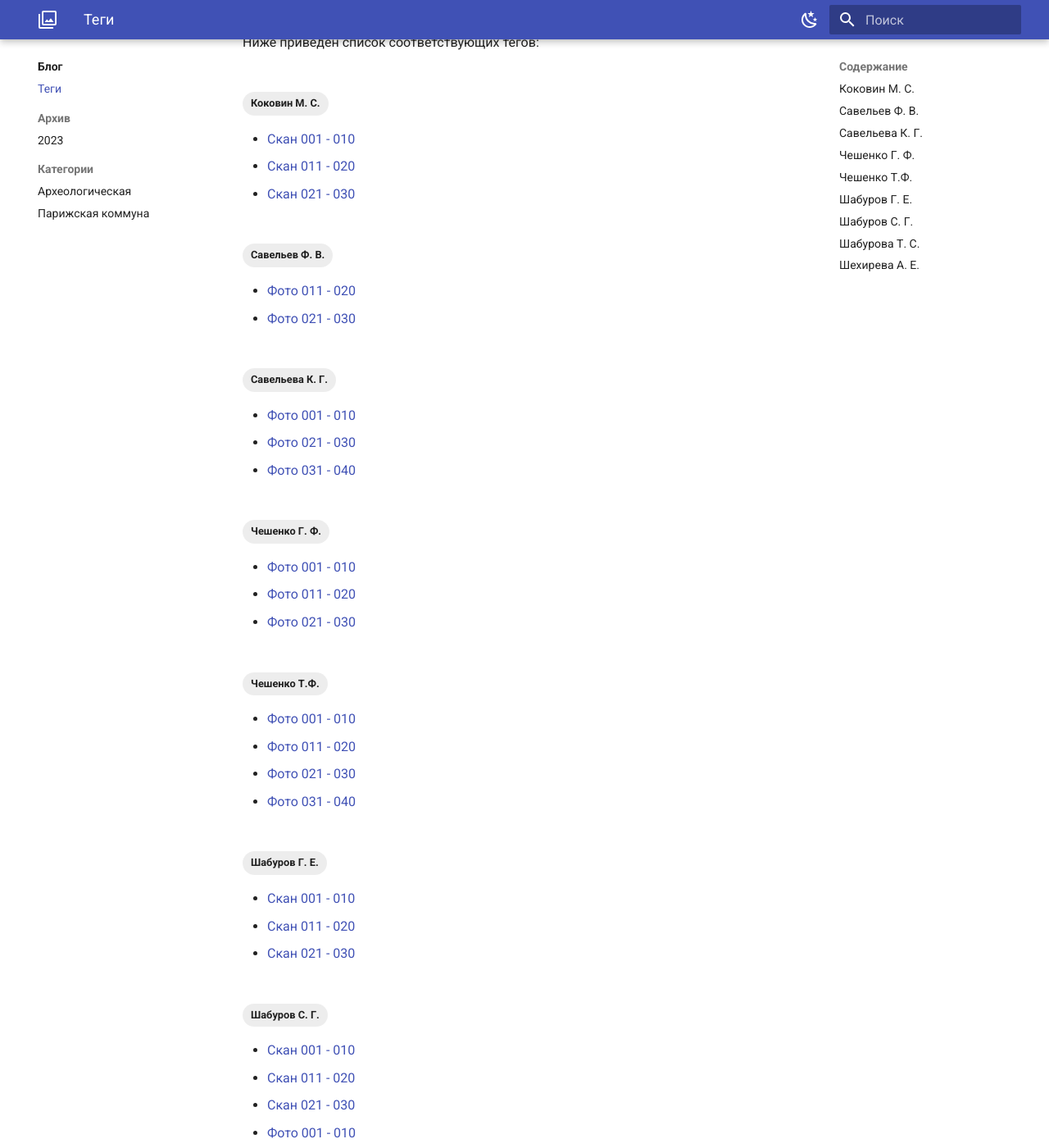
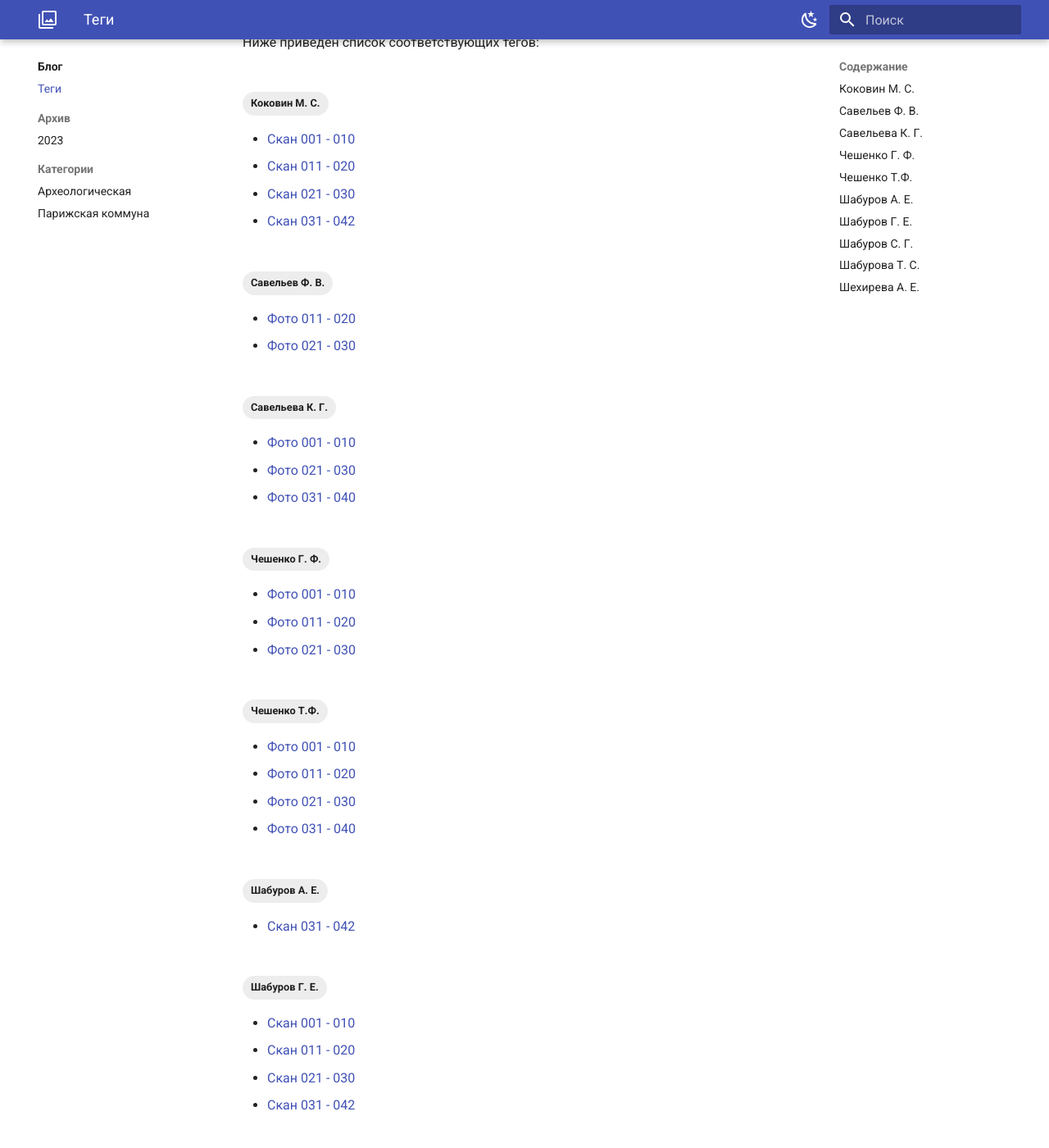
Before and after one commit to shaburoff/shaburoff.github.io, an MkDocs documentation site: the page built from docs/tags.md, in a window 1280 px wide and 1400 px high, scrolled down 237 px. Shown: the whole window at 82% size. Built offline with MkDocs 1.6.1 and Material for MkDocs 9.7.7, drawn with Linux system fonts in a browser that asks for light colours; some of the changed text lies outside the part shown.

Commit message:
Скан 031 - 042

```diff
--- /dev/null
+++ b/docs/blog/posts/photo-archive/paris-commune/Scan-031-042.md
@@ -0,0 +1,170 @@
+---
+draft: false
+title: Скан 031 - 042
+description: Фотографии из коллекции фотоархива улицы Парижская коммуна.
+# status: new
+slug: scans-031-to-042
+comments: true
+date:
+  created: 2023-12-14
+#  updated: YYYY-MM-DD
+authors:
+ - shaburoff
+categories:
+ - Парижская коммуна
+tags:
+ - Шабуров С. Г.
+ - Шабуров Г. Е.
+ - Шабуров А. Е.
+ - Шехирева А. Е.
+ - Коковин М. С.
+---
+
+![cover](https://i.imgur.com/2LDuS2fh.jpg){ .skip-lightbox loading=lazy }
+
+Сканы фотографий с 031 по 042
+
+<!-- more -->
+
+***
+
+## Scan 031
+
+<figure markdown>
+  ![Scan 031](https://i.imgur.com/dnVPdEy.jpg){ height="640" width="440" data-title="Скан 031" data-description=".custom-desc031" }
+  <figcaption>Скан 031</figcaption>
+</figure>
+
+<div class="glightbox-desc custom-desc031">
+  <p></p>
+</div>
+
+***
+
+## Scan 032
+
+<figure markdown>
+  ![Scan 032](https://i.imgur.com/kKoZiIR.jpg){ height="640" width="443" data-title="Скан 032" data-description=".custom-desc032" }
+  <figcaption>1. ... <br>2. Шабуров Сергей Григорьевич. </figcaption>
+</figure>
+
+<div class="glightbox-desc custom-desc032">
+  <p>1. ... </p>
+  <p>2. Шабуров Сергей Григорьевич. </p>
+</div>
+
+***
+
+## Scan 033
+
+<figure markdown>
+  ![Scan 033](https://i.imgur.com/EK917FO.jpg){ height="592" width="1024" data-title="Скан 033" data-description=".custom-desc033" }
+  <figcaption>Скан 033</figcaption>
+</figure>
+
+<div class="glightbox-desc custom-desc033">
+  <p></p>
+</div>
+
+***
+
+## Scan 034
+
+<figure markdown>
+  ![Scan 034](https://i.imgur.com/1ldCG2c.jpg){ height="640" width="432" data-title="Скан 034" data-description=".custom-desc034" }
+  <figcaption>1. ... <br>2. Шабуров Сергей Григорьевич. </figcaption>
+</figure>
+
+<div class="glightbox-desc custom-desc034">
+  <p>1. ... </p>
+  <p>2. Шабуров Сергей Григорьевич.</p>
+</div>
+
+***
+
+## Scan 035
+
+<figure markdown>
+  ![Scan 035](https://i.imgur.com/RcAE9iO.jpg){ height="640" width="444" data-title="Скан 035" data-description=".custom-desc035" }
+  <figcaption>1. ... <br>2. Шабуров Григорий Ефимович. </figcaption>
+</figure>
+
+<div class="glightbox-desc custom-desc035">
+  <p>1. ... </p>
+  <p>2. Шабуров Григорий Ефимович.</p>
+</div>
+
+***
+
+## Scan 038
+
+<figure markdown>
+  ![Scan 038](https://i.imgur.com/eH1IWQ7.jpg){ height="640" width="453" data-title="Скан 038" data-description=".custom-desc038" }
+  <figcaption>Скан 038</figcaption>
+</figure>
+
+<div class="glightbox-desc custom-desc038">
+  <p></p>
+</div>
+
+|       |                          |
+| :---: |                     ---: |
+|   1   | ...                      |
+|   2   | Шабуров Антон Ефимович   |
+|   3   | ...                      |
+|   4   | ...                      |
+|   5   | Шехирева Агафья Ефимовна |
+
+***
+
+## Scan 039
+
+<figure markdown>
+  ![Scan 039](https://i.imgur.com/zfvad25.jpg){ height="640" width="432" data-title="Скан 039" data-description=".custom-desc039" }
+  <figcaption>1. ... <br>2. Шабуров Сергей Григорьевич. <br>3. Коковин Михаил Степанович. </figcaption>
+</figure>
+
+<div class="glightbox-desc custom-desc039">
+  <p>1. ... </p>
+  <p>2. Шабуров Сергей Григорьевич.</p>
+  <p>3. Коковин Михаил Степанович.</p>
+</div>
+
+***
+
+## Scan 040
+
+<figure markdown>
+  ![Scan 040](https://i.imgur.com/eWftz2n.jpg){ height="640" width="459" data-title="Скан 040" data-description=".custom-desc040" }
+  <figcaption>Скан 040</figcaption>
+</figure>
+
+<div class="glightbox-desc custom-desc040">
+  <p></p>
+</div>
+
+***
+
+## Scan 041
+
+<figure markdown>
+  ![Scan 041](https://i.imgur.com/LWQLpbJ.jpg){ height="702" width="1024" data-title="Скан 041" data-description=".custom-desc041" }
+  <figcaption>Скан 041</figcaption>
+</figure>
+
+<div class="glightbox-desc custom-desc041">
+  <p></p>
+</div>
+
+***
+
+## Scan 042
+
+<figure markdown>
+  ![Scan 042](https://i.imgur.com/EPnuKbs.jpg){ height="681" width="1024" data-title="Скан 042" data-description=".custom-desc042" }
+  <figcaption>Шабуров Сергей Григорьевич</figcaption>
+</figure>
+
+<div class="glightbox-desc custom-desc042">
+  <p>Шабуров Сергей Григорьевич</p>
+</div>
```
Also changed, not shown: docs/overview/index.md (+4 -0 lines).
